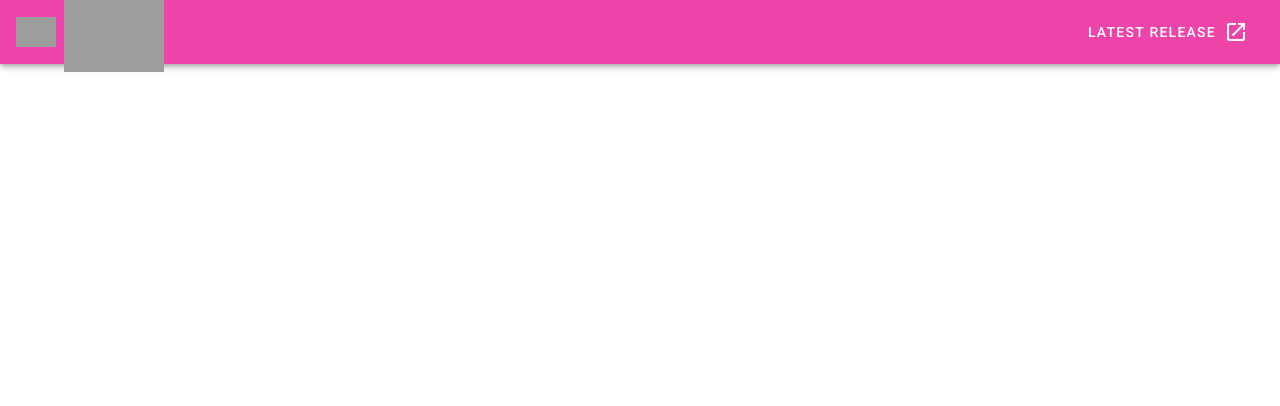
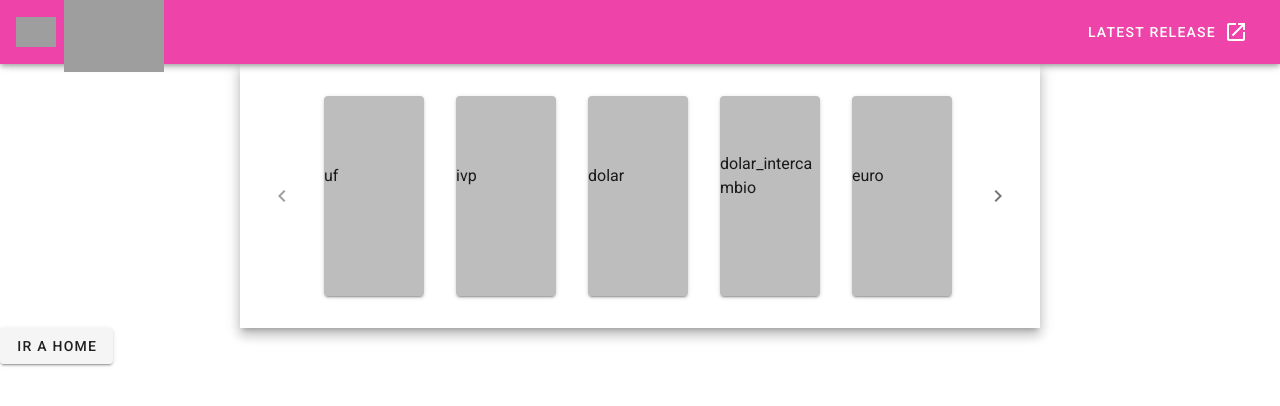
Before and after one commit to fasalgad/vue-mindicador.cl, a Vue app: page /indicadores in a window 1280 px wide. Shown: the top 406 px of the page. Built offline with nearby package versions, Linux system fonts and the light colour scheme; grey boxes are pictures that could not be loaded.

Commit message:
algunas pruebas con vuetify, comunicación padre-hijo e hijo-padre, llamar componentes, usar directivas de v-if/v-show y algunas cofiguraciones y uso de router

```diff
--- /dev/null
+++ b/src/components/Indicadores/SlideGroupIndicadores.vue
@@ -0,0 +1,64 @@
+<template>
+    <v-sheet class="mx-auto" elevation="8" max-width="800">
+        <v-slide-group
+          v-model="model"
+          class="pa-4"
+          active-class="warning"
+          show-arrows
+        >
+          <v-slide-item
+            v-for="n in propindicadores"
+            :key="n"
+            v-slot:default="{ active,toggle }"
+
+          >
+            <v-card
+              :color="active ? undefined : 'grey lighten-1'"
+              class="ma-4"
+              height="200"
+              width="100"
+              @click="toggle"
+            >
+              <v-row class="fill-height" align="center" justify="center"
+               @click="clicktarjeta(n)">
+                  <v-col>
+                      <p>
+                          {{n}}
+                      </p>
+                  </v-col>
+                <v-scale-transition>
+                  <v-icon
+                    v-if="active"
+                    color="white"
+                    size="48"
+                    v-text="'mdi-close-circle-outline'"
+                    @click="close"
+                  ></v-icon>
+                </v-scale-transition>
+              </v-row>
+            </v-card>
+          </v-slide-item>
+        </v-slide-group>
+      </v-sheet>
+</template>
+<script>
+export default {
+    props:{
+        propindicadores:Array
+    },
+    data(){
+        return{
+            model:''
+        }
+    },
+    methods:{
+        clicktarjeta(indicador){
+            this.$emit('EntregarIndicador',indicador)
+            console.log(this.model)
+        },
+        close(){
+
+        }
+    }
+}
+</script>
--- a/src/router/index.js
+++ b/src/router/index.js
@@ -1,6 +1,7 @@
 import Vue from 'vue'
 import VueRouter from 'vue-router'
 import Home from '../views/Home.vue'
+import ViewIndicadores from '../views/Indicadores.vue'
 
 Vue.use(VueRouter)
 
@@ -9,6 +10,16 @@
     path: '/',
     name: 'Home',
     component: Home
+  },
+  {
+    path: '/home',
+    name: 'Home',
+    component: Home
+  },
+  {
+    path:'/indicadores',
+    name:'Indicadores',
+    component:ViewIndicadores
   },
   {
     path: '/about',
--- /dev/null
+++ b/src/servicios/nameIndicadores.js
@@ -0,0 +1,16 @@
+const indicadores = [
+  'uf',
+  'ivp',
+  'dolar',
+  'dolar_intercambio',
+  'euro',
+  'ipc',
+  'utm',
+  'imacec',
+  'tpm',
+  'libra_cobre',
+  'tasa_desempleo',
+  'bitcoin'
+]
+
+export default indicadores
--- a/src/views/Home.vue
+++ b/src/views/Home.vue
@@ -6,6 +6,7 @@
     <indicador v-bind:propfecha="b_fecha" v-on:llamarcantidad="showcantidad"></indicador>
     <label>Cantidad de series que consulta</label> <br/>
     <label>{{cantidad_a_mostrar}}</label>
+    <v-btn @click="$router.push('/indicadores')">Indicadores</v-btn>
   </v-container>
 </template>
 
--- /dev/null
+++ b/src/views/Indicadores.vue
@@ -0,0 +1,41 @@
+<template>
+  <v-row>
+    <v-col>
+      <SlideGroupIndicadores :propindicadores="indicadores" v-on:EntregarIndicador="recibirIndicador"/>
+      <p v-show="indicadorSeleccionado">
+          Fui Seleccionado {{indicadorSeleccionado}}
+      </p>
+      <v-btn @click="irHome">
+          Ir a Home
+      </v-btn>
+    </v-col>
+  </v-row>
+</template>
+<script>
+import nameIndicadores from '../servicios/nameIndicadores'
+import SlideGroupIndicadores from '../components/Indicadores/SlideGroupIndicadores'
+export default {
+    data(){
+        return{
+            indicadores:'',
+            indicadorSeleccionado:null
+        }
+    },
+    created(){
+        this.indicadores=nameIndicadores
+    },
+    components:{
+        SlideGroupIndicadores
+    },
+    methods:{
+        recibirIndicador(indicador){
+            this.indicadorSeleccionado=indicador
+        },
+        irHome(){
+            console.log('this.$route',this.$route)
+            console.log('this.$router',this.$router)
+            this.$router.push({name:'Home'})
+        }
+    }
+}
+</script>
```
